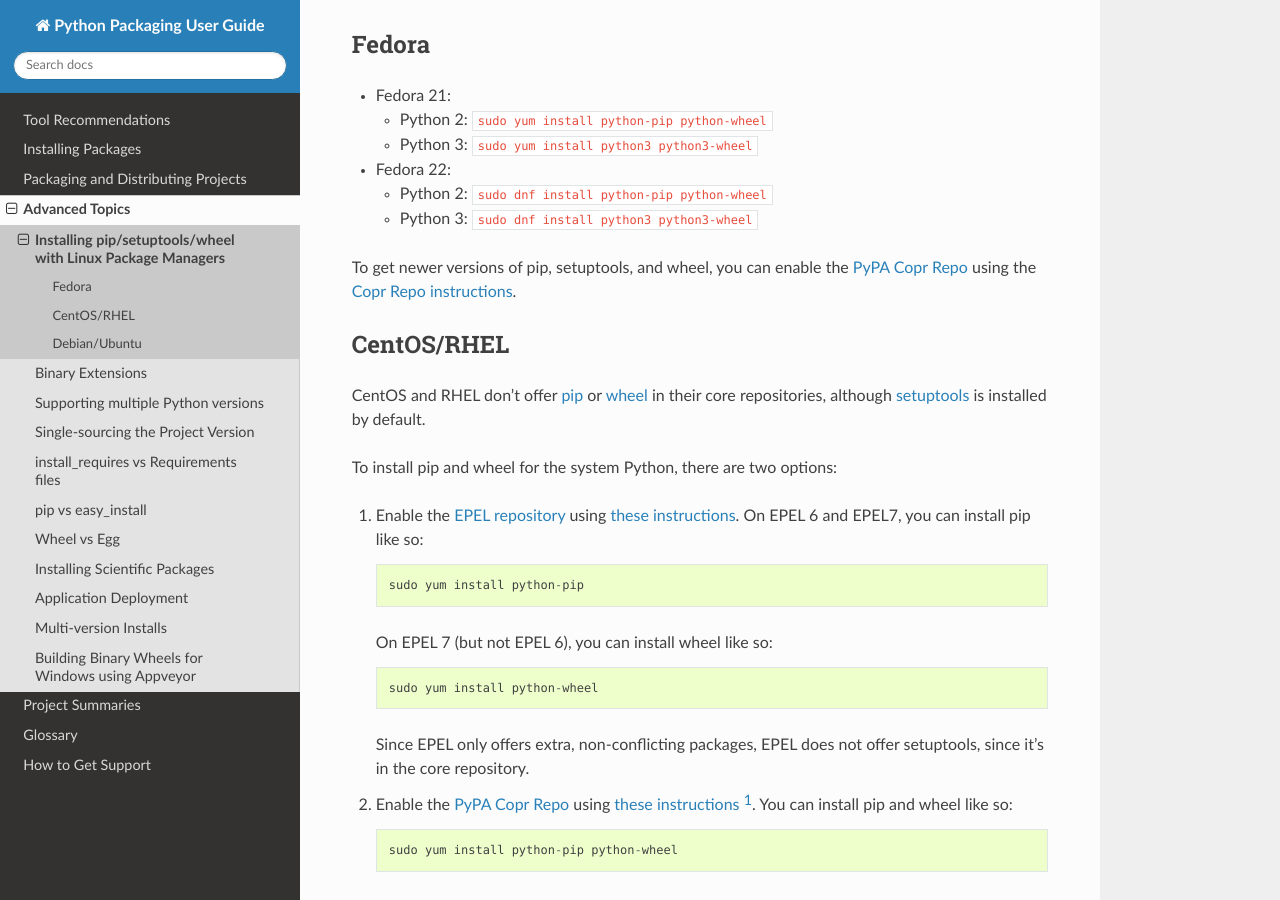
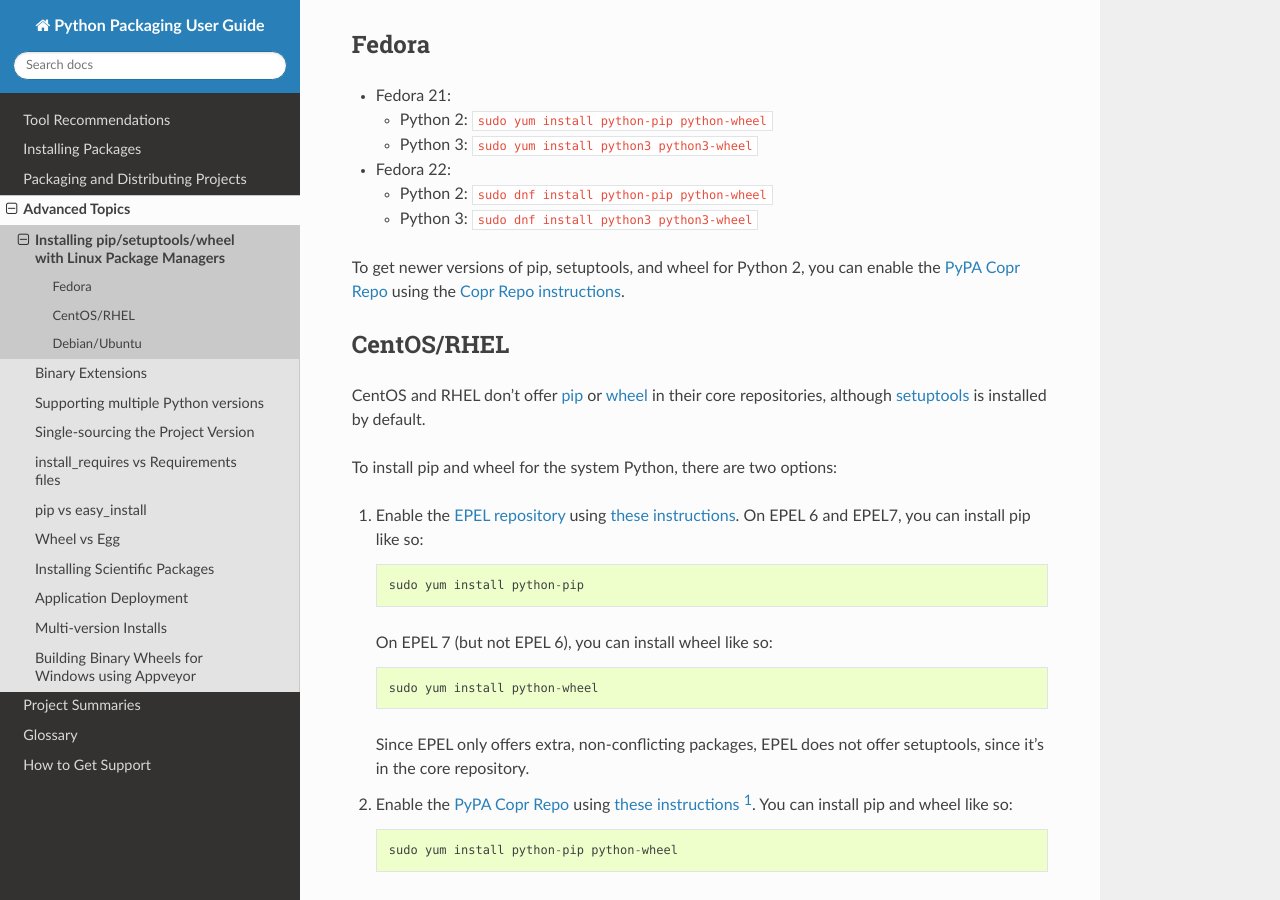
Before and after one commit to pypa/packaging.python.org, a Sphinx documentation site: the page built from source/install_requirements_linux.rst, in a window 1280 px wide and 900 px high, scrolled down 625 px. Built offline with Sphinx 7.4.7 and the Read the Docs theme 2.0.0, drawn with Linux system fonts in a browser that asks for light colours; pages that are not in the unit, such as notebooks, are missing from menus.

Commit message:
clarify that the Copr pypa/pypa repo for fedora is only for Python 2

```diff
--- a/source/install_requirements_linux.rst
+++ b/source/install_requirements_linux.rst
@@ -43,9 +43,10 @@
   * Python 3: ``sudo dnf install python3 python3-wheel``
 
 
-To get newer versions of pip, setuptools, and wheel, you can enable the
-`PyPA Copr Repo <https://copr.fedoraproject.org/coprs/pypa/pypa/>`_ using the
-`Copr Repo instructions <https://fedorahosted.org/copr/wiki/HowToEnableRepo>`__.
+To get newer versions of pip, setuptools, and wheel for Python 2, you can enable
+the `PyPA Copr Repo <https://copr.fedoraproject.org/coprs/pypa/pypa/>`_ using
+the `Copr Repo instructions
+<https://fedorahosted.org/copr/wiki/HowToEnableRepo>`__.
 
 
 CentOS/RHEL
```
